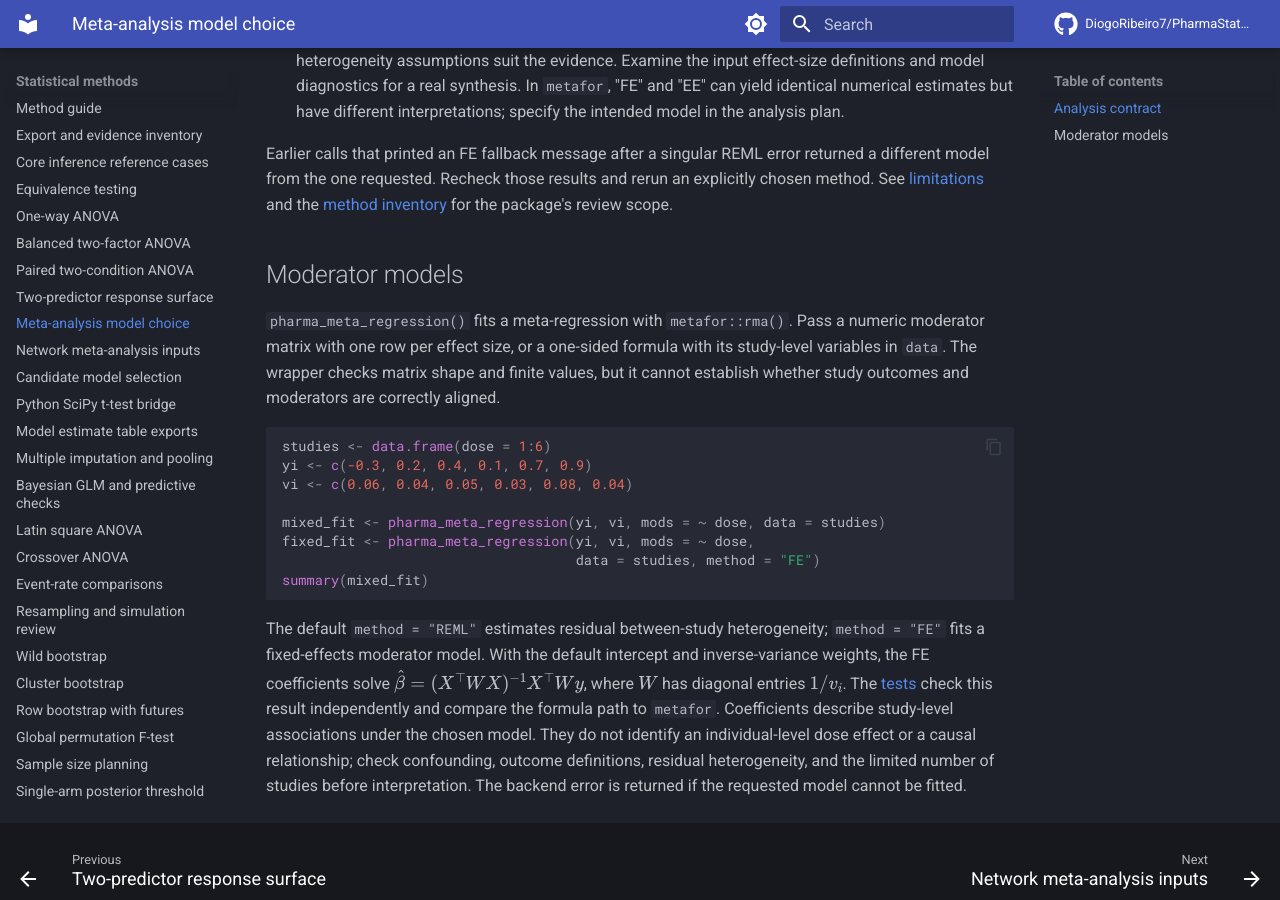
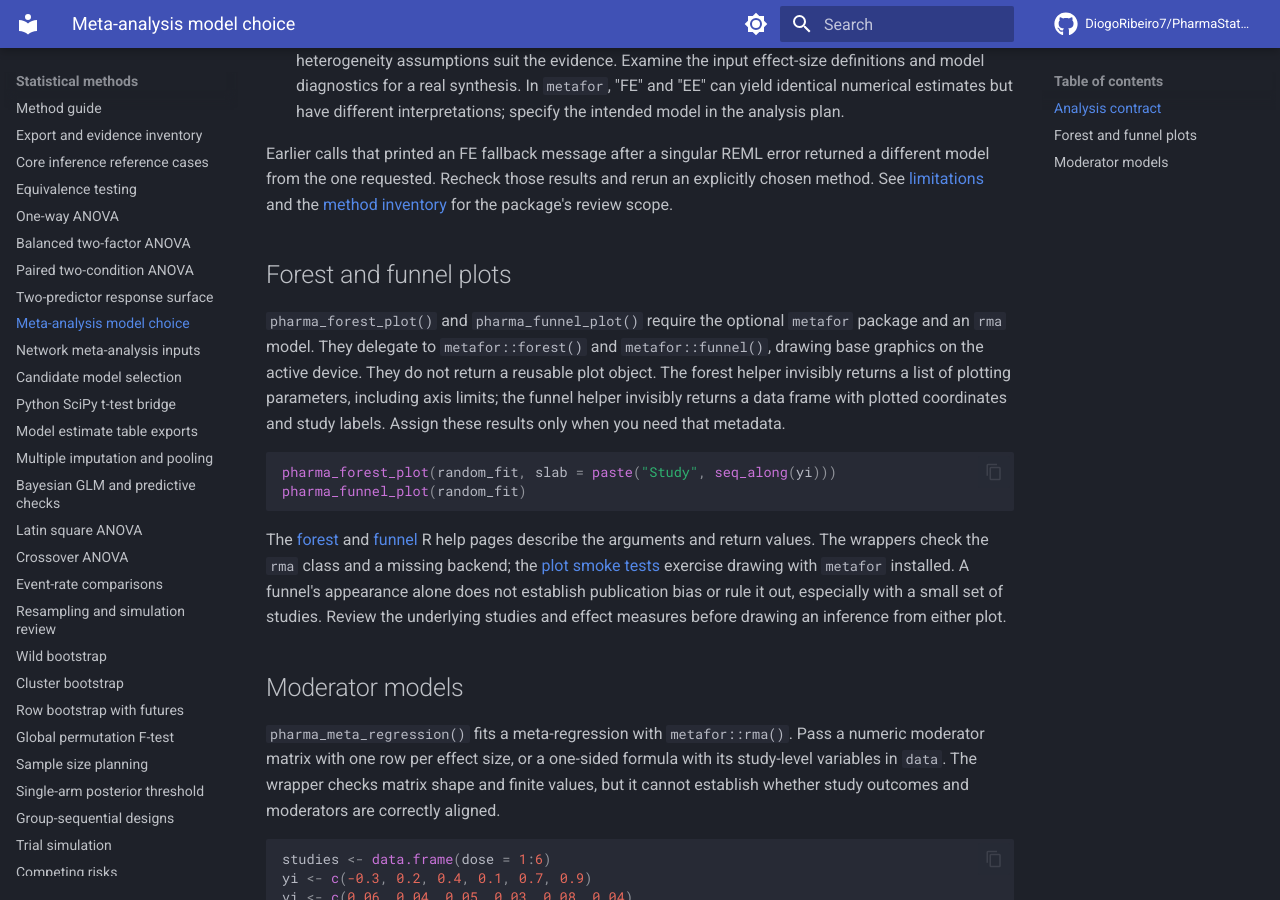
Before and after one commit to DiogoRibeiro7/PharmaStatsR, an MkDocs documentation site: the page built from docs/meta-analysis.md, in a window 1280 px wide and 900 px high, scrolled down 895 px. Built offline with MkDocs 1.6.1 and Material for MkDocs 9.7.7, drawn with Linux system fonts in a browser that asks for light colours; comment, search, counter and statistics services are not loaded.

Commit message:
Clarify meta-analysis plot return contracts

````diff
--- a/docs/meta-analysis.md
+++ b/docs/meta-analysis.md
@@ -23,6 +23,30 @@
 - The wrapper does not verify that effect sizes share a measure, that studies are independent, or that heterogeneity assumptions suit the evidence. Examine the input effect-size definitions and model diagnostics for a real synthesis. In `metafor`, "FE" and "EE" can yield identical numerical estimates but have different interpretations; specify the intended model in the analysis plan.
 
 Earlier calls that printed an FE fallback message after a singular REML error returned a different model from the one requested. Recheck those results and rerun an explicitly chosen method. See [limitations](limitations.md) and the [method inventory](method-inventory.md) for the package's review scope.
+
+## Forest and funnel plots
+
+`pharma_forest_plot()` and `pharma_funnel_plot()` require the optional
+`metafor` package and an `rma` model. They delegate to `metafor::forest()`
+and `metafor::funnel()`, drawing base graphics on the active device. They do
+not return a reusable plot object. The forest helper invisibly returns a list
+of plotting parameters, including axis limits; the funnel helper invisibly
+returns a data frame with plotted coordinates and study labels. Assign these
+results only when you need that metadata.
+
+```r
+pharma_forest_plot(random_fit, slab = paste("Study", seq_along(yi)))
+pharma_funnel_plot(random_fit)
+```
+
+The [forest](https://github.com/DiogoRibeiro7/PharmaStatsR/blob/main/man/pharma_forest_plot.Rd)
+and [funnel](https://github.com/DiogoRibeiro7/PharmaStatsR/blob/main/man/pharma_funnel_plot.Rd)
+R help pages describe the arguments and return values. The wrappers check
+the `rma` class and a missing backend; the [plot smoke tests](https://github.com/DiogoRibeiro7/PharmaStatsR/blob/main/tests/testthat/test-pharma_tests.R)
+exercise drawing with `metafor` installed. A funnel's appearance alone does
+not establish publication bias or rule it out, especially with a small set
+of studies. Review the underlying studies and effect measures before drawing
+an inference from either plot.
 
 ## Moderator models
 
````
Also changed, not shown: NEWS.md (+1 -0 lines), docs/method-inventory.md (+2 -2 lines), 3 other files.
